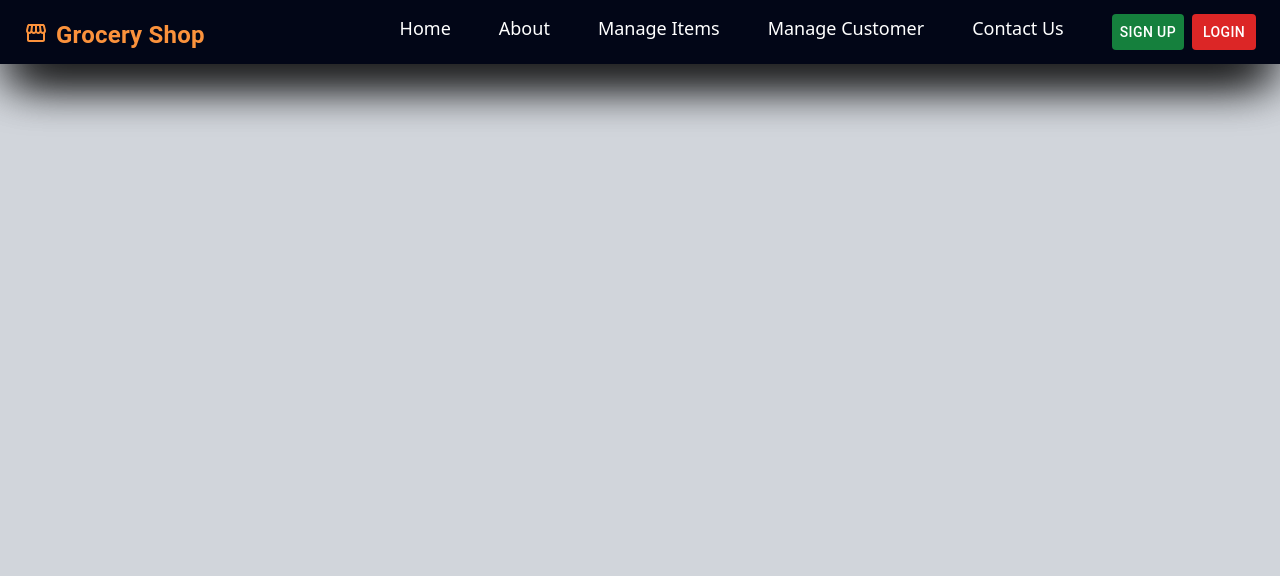
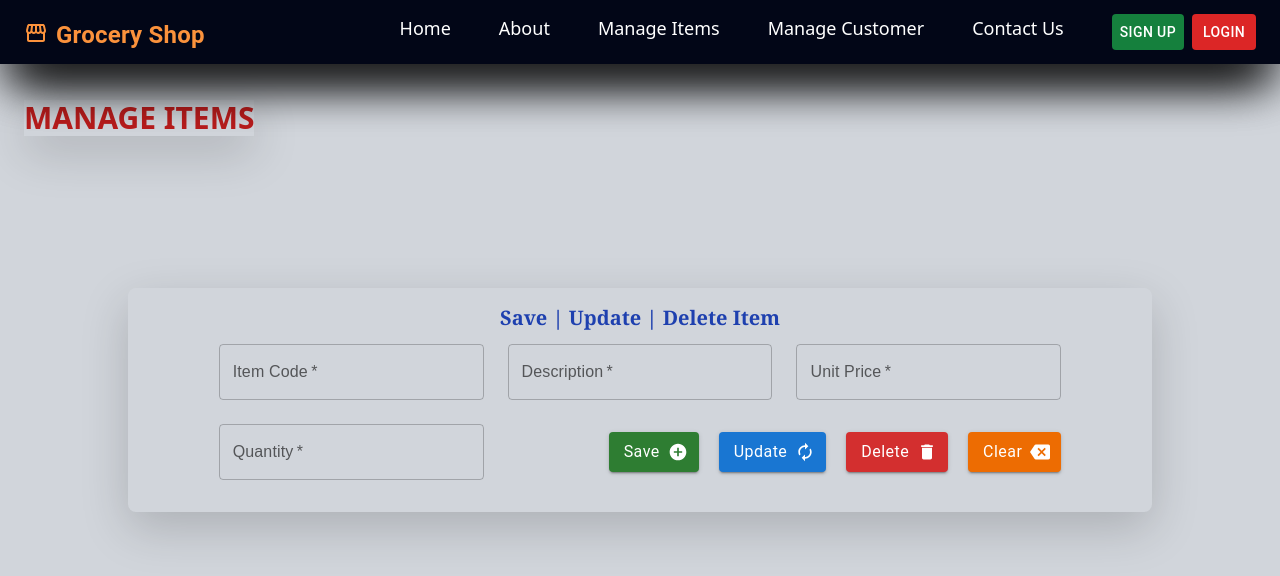
Before and after one commit to AbhiWPA/MERN-Application, a React (Create React App) app in the folder frontend/: page /items in a window 1280 px wide. Shown: the top 576 px of the page. Built offline with nearby package versions, Linux system fonts and the light colour scheme.

Commit message:
Content updated

```diff
--- a/frontend/package.json
+++ b/frontend/package.json
@@ -6,7 +6,8 @@
     "@emotion/react": "^11.11.1",
     "@emotion/styled": "^11.11.0",
     "@mui/icons-material": "^5.14.0",
-    "@mui/material": "^5.14.0",
+    "@mui/material": "^5.14.1",
+    "@mui/styled-engine-sc": "^5.12.0",
     "@testing-library/jest-dom": "^5.16.5",
     "@testing-library/react": "^13.4.0",
     "@testing-library/user-event": "^13.5.0",
@@ -14,6 +15,7 @@
     "react-dom": "^18.2.0",
     "react-router-dom": "^6.14.1",
     "react-scripts": "5.0.1",
+    "styled-components": "^5.3.11",
     "web-vitals": "^2.1.4"
   },
   "scripts": {
--- /dev/null
+++ b/frontend/src/components/Form/Form.css
@@ -0,0 +1,4 @@
+label,
+input {
+  font-family: "Poppins", sans-serif !important;
+}
--- /dev/null
+++ b/frontend/src/components/Form/Form.js
@@ -0,0 +1,108 @@
+import { Button, TextField, createTheme } from "@mui/material";
+import React, { FormEvent } from "react";
+import SendIcon from "@mui/icons-material/Send";
+import DeleteIcon from "@mui/icons-material/Delete";
+
+// import { TextFieldDetails } from "../../types/TextFieldDetails";
+// import { ButtonDetails } from "../../types/ButtonDetails";
+
+import "./Form.css";
+
+// type FormProps = {
+//   textFieldsArray: TextFieldDetails[];
+//   buttonsArray: ButtonDetails[];
+// };
+
+const Form = (props) => {
+  return (
+    <section className="pb-6 px-6 lg:px-12">
+      <form className="grid grid-cols-1 lg:grid-cols-3 gap-6 !font-poppins">
+        {props.textFieldsArray.map((textField, index) => (
+          <TextField
+            key={index}
+            label={textField.label}
+            type={textField.textFieldType}
+            variant="outlined"
+            name={textField.name}
+            placeholder={textField.placeHolderText}
+            required
+            defaultValue={textField.defaultValue}
+            value={textField.value}
+            onChange={textField.onChange}
+            focused={textField.focused}
+            InputProps={{
+              readOnly: textField.readOnly,
+            }}
+          />
+        ))}
+
+        {/* --------------------------------------------- */}
+
+        {/* <TextField
+          label="Your Name"
+          type="text"
+          variant="outlined"
+          name="name"
+          placeholder="Your Name"
+          required
+        />
+
+        <TextField
+          label="Contact Number"
+          type="text"
+          variant="outlined"
+          name="contactNumber"
+          placeholder="Contact Number"
+          required
+        />
+
+        <TextField
+          label="Address"
+          type="text"
+          variant="outlined"
+          name="address"
+          placeholder="Address"
+          required
+        /> */}
+
+        <div className="lg:col-end-4 lg:col-span-2 flex md:justify-end items-center justify-center flex-wrap gap-5">
+          {props.buttonsArray.map((button, index) => (
+            <Button
+              key={index}
+              type="button"
+              className="!px-[15px] !capitalize !font-poppins !font-normal !text-[16px]"
+              variant="contained"
+              color={button.color}
+              endIcon={button.icon}
+              onClick={button.onClick}
+            >
+              {button.text}
+            </Button>
+          ))}
+
+          {/* --------------------------------------------- */}
+
+          {/* <Button
+            className="!px-[10px] !capitalize !font-poppins !font-normal !text-[15px]"
+            variant="contained"
+            color="error"
+            endIcon={<DeleteIcon />}
+          >
+            Cancel Order
+          </Button>
+
+          <Button
+            className="!capitalize !font-poppins !font-normal !text-[15px]"
+            variant="contained"
+            color="success"
+            endIcon={<SendIcon />}
+          >
+            Place Order
+          </Button> */}
+        </div>
+      </form>
+    </section>
+  );
+};
+
+export default Form;
--- a/frontend/src/pages/Home.js
+++ b/frontend/src/pages/Home.js
@@ -1,6 +1,7 @@
 import React from 'react'
 import Header from '../components/Layout/Header'
 import image from "../assets/photo-01.jpg";
+import { Link } from 'react-router-dom';
 
 const Home = () => {
   return (
@@ -13,6 +14,7 @@ const Home = () => {
       <div className='relative' style={{objectFit: 'cover', height: '555px', marginTop: '-17px'}}>
 
                   <div id="carouselExampleCaptions" className="carousel slide h-fit" style={{objectFit: 'cover', height: '555px'}}>
+                  <button className='!bg-green-700 shadow-black shadow-xl' style={{position:'absolute', width:'200px', height:'40px', top:'212px', bottom:'0', left:'0', right:'0', margin: 'auto', zIndex: '1'}}><Link to={'/placeOrder'} className='!text-white text-xl font-bold font-serif'>Place Order</Link></button>
                     <div className="carousel-indicators">
                       <button type="button" data-bs-target="#carouselExampleCaptions" data-bs-slide-to="0" class="active" aria-current="true" aria-label="Slide 1"></button>
                       <button type="button" data-bs-target="#carouselExampleCaptions" data-bs-slide-to="1" aria-label="Slide 2"></button>
@@ -51,6 +53,8 @@ const Home = () => {
             </button>
           </div>
 
+
+
       </div>
    </>
 
--- a/frontend/src/pages/Items.js
+++ b/frontend/src/pages/Items.js
@@ -1,11 +1,112 @@
 import React from 'react'
 import Header from '../components/Layout/Header'
+import { TextField } from '@mui/material'
+import Form from '../components/Form/Form'
+import AddCircleIcon from "@mui/icons-material/AddCircle";
+import AutorenewIcon from "@mui/icons-material/Autorenew";
+import DeleteIcon from "@mui/icons-material/Delete";
+import BackspaceIcon from "@mui/icons-material/Backspace";
 
 const Items = () => {
   return (
     <div>
       <Header />
 
+      <section>
+        <div style={{display: 'inline-block', marginTop: '20px'}}>
+          <h2 className='ml-6 text-3xl text-red-700 font-bold font-sans inline-block shadow-black shadow-lg'>MANAGE ITEMS</h2>
+        </div>
+
+        <div className='absolute top-0 bottom-0 left-0 right-0 m-auto ms-auto shadow-lg shadow-black h-56 w-4/5 rounded-lg'>
+          <h3 className='text-xl text-blue-800 font-serif font-bold text-center mt-3'>Save | Update | Delete Item</h3>
+
+          <div className='absolute top-0 bottom-0 left-0 right-0 m-auto ms-auto w-11/12 h-2/4 inline-block space-x-6'>
+          {/* <TextField id="outlined-text-input" label="Item Id" type="text" />
+          <TextField id="outlined-text-input" label="Description" type="text" className='text-white' style={{width:'400px'}}/>
+          <TextField id="outlined-text-input" label="Unit Price" placeholder='Rs.0.00' type="" className='text-white'/>
+          <TextField id="outlined-text-input" label="Item Name" type="text" className='text-white'/>
+          <TextField id="outlined-text-input" label="Item Name" type="text" className='text-white'/> */}
+
+        <Form
+          textFieldsArray={[
+            {
+              label: "Item Code",
+              textFieldType: "text",
+              name: "itemCode",
+              placeHolderText: "Item Code",
+              // value: customerID,
+              // onChange: (event) => {
+              //   setCustomerID(event.target.value);
+              // },
+            },
+            {
+              label: "Description",
+              textFieldType: "text",
+              name: "description",
+              placeHolderText: "Description",
+              // value: username,
+              // onChange: (event) => {
+              //   setUsername(event.target.value);
+              // },
+            },
+            {
+              label: "Unit Price",
+              textFieldType: "text",
+              name: "unitPrice",
+              placeHolderText: "Rs. 0.00",
+              // value: password,
+              // onChange: (event: ChangeEvent<HTMLInputElement>) => {
+              //   setPassword(event.target.value);
+              // },
+            },
+            {
+              label: "Quantity",
+              textFieldType: "Number",
+              name: "qty",
+              placeHolderText: "Quantity",
+              // value: customerName,
+              // onChange: (event: ChangeEvent<HTMLInputElement>) => {
+              //   setCustomerName(event.target.value);
+              // },
+            }
+          ]}
+
+
+          buttonsArray={[
+            {
+              color: "success",
+              icon: <AddCircleIcon />,
+              text: "Save",
+              // onClick: handleSaveCustomer,
+            },
+            {
+              color: "primary",
+              icon: <AutorenewIcon />,
+              text: "Update",
+              // onClick: handleUpdateCustomer,
+            },
+            {
+              color: "error",
+              icon: <DeleteIcon />,
+              text: "Delete",
+              // onClick: handleDeleteCustomer,
+            },
+            {
+              color: "warning",
+              icon: <BackspaceIcon />,
+              text: "Clear",
+              // onClick: handleClearFields,
+            },
+          ]}
+
+        />
+
+          </div>
+          {/* <div className=''></div> */}
+        </div>
+
+      </section>
+
     </div>
   )
 }
```
Also changed, not shown: frontend/src/components/Table/Table.js (added), 1 other file (tests, documents, lock files or other folders).
